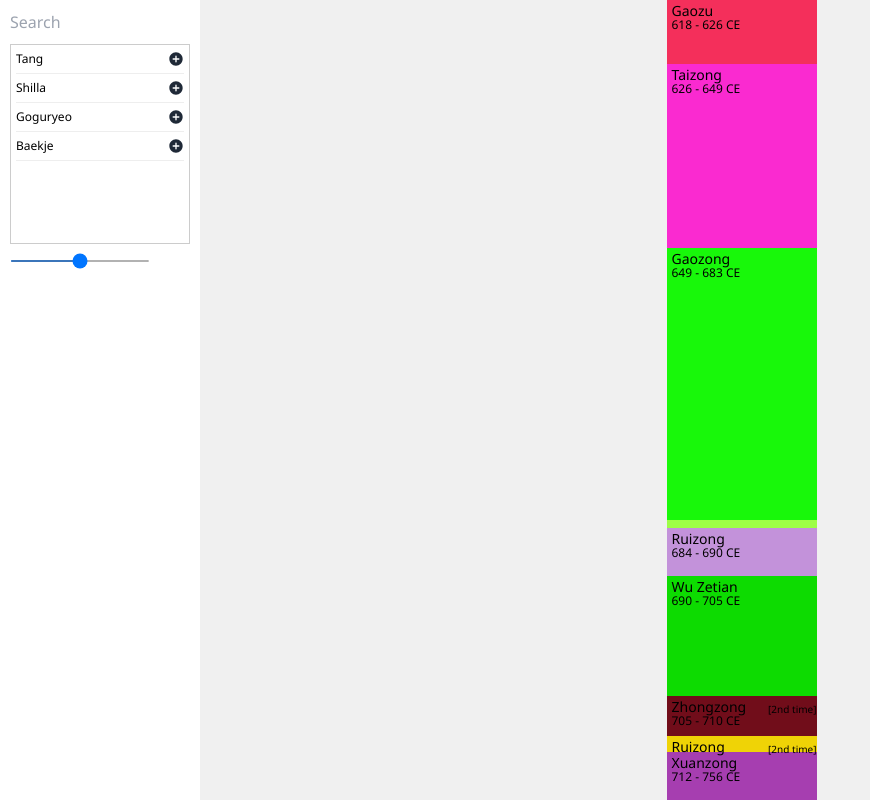
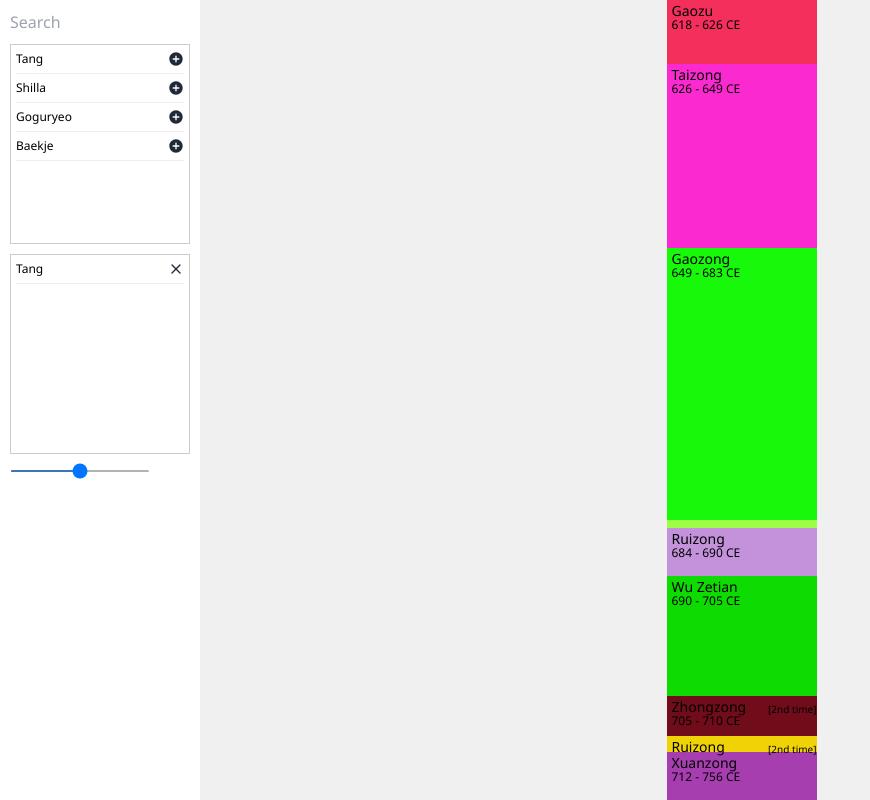
Before and after one commit to Dhammika-Mahendra/hindex, a React (Vite) app: page / in a window 1280 px wide. Both pictures are taken after a click on the icon 176 px from the left and 59 px from the top of the page. Shown: the whole page, without its empty margins (0-870 px from the left). Built offline with nearby package versions, Linux system fonts and the light colour scheme.

Commit message:
delete icon replaced, add delete working fine, no active property

```diff
--- a/src/components/Nav/Added/Added.jsx
+++ b/src/components/Nav/Added/Added.jsx
@@ -4,15 +4,12 @@ import AddedItem from './AddedItem'
 
 export default function () {
 
-  const { setFileList, addedFiles, setAddedFiles } = useAppContext()
+  const { addedFiles, setAddedFiles } = useAppContext()
 
   const deleteFile = (id) => {
-    //remove from fileList
-    const newList = addedFiles.filter(item => item.id !== id);
-    setAddedFiles(newList);
-    //add to addedFiles
-    const addedFile = addedFiles.find(item => item.id === id);
-    setFileList(prev => [...prev, addedFile]);
+    //remove from addedFiles based on id
+    const updatedFiles = addedFiles.filter(item => item.id !== id);
+    setAddedFiles(updatedFiles);
  }
 
   return (
--- a/src/components/Nav/Added/AddedItem.jsx
+++ b/src/components/Nav/Added/AddedItem.jsx
@@ -18,15 +18,17 @@ export default function AddedItem({id,name,deleteFile}) {
             xmlns="http://www.w3.org/2000/svg"
             width="16"
             height="16"
-            fill="currentColor"
+            fill="none"
             viewBox="0 0 24 24"
             style={{ cursor: 'pointer' }}
             onClick={() => deleteFile(id)}
         >
             <path
-                fillRule="evenodd"
-                d="M2 12C2 6.477 6.477 2 12 2s10 4.477 10 10-4.477 10-10 10S2 17.523 2 12Zm11-4.243a1 1 0 1 0-2 0V11H7.757a1 1 0 1 0 0 2H11v3.243a1 1 0 1 0 2 0V13h3.243a1 1 0 1 0 0-2H13V7.757Z"
-                clipRule="evenodd"
+                stroke="currentColor"
+                strokeLinecap="round"
+                strokeLinejoin="round"
+                strokeWidth="2"
+                d="M6 18 17.94 6M18 18 6.06 6"
             />
         </svg>
     </div>
--- a/src/components/Nav/Nav.jsx
+++ b/src/components/Nav/Nav.jsx
@@ -7,7 +7,7 @@ export default function Nav() {
   return (
     <div style={{width: '200px', boxShadow: '2px 0 5px rgba(0,0,0,0.1)', padding: '10px', boxSizing: 'border-box'}}>
         <Add />
-
+        <Added />
         <Slider />
     </div>
   )
```
